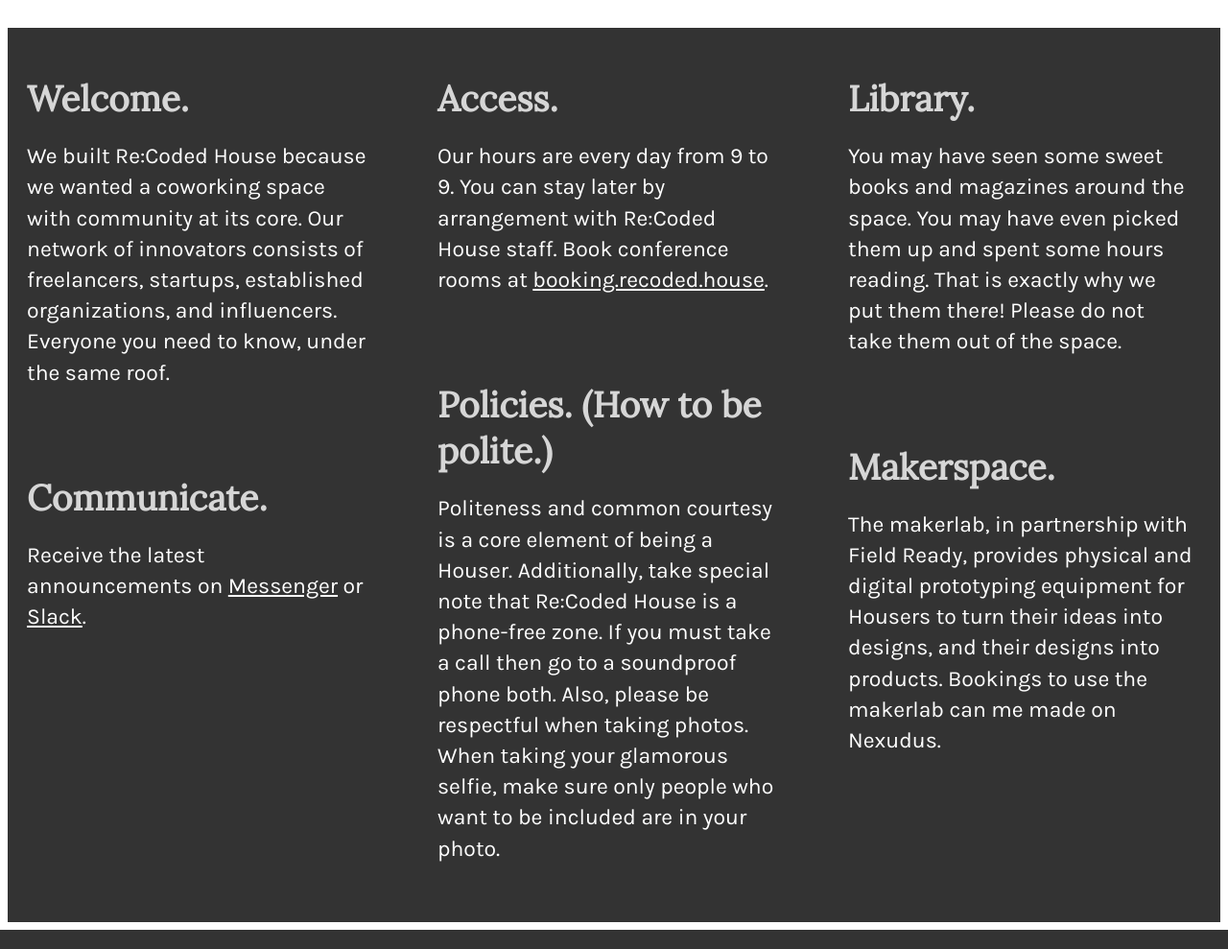
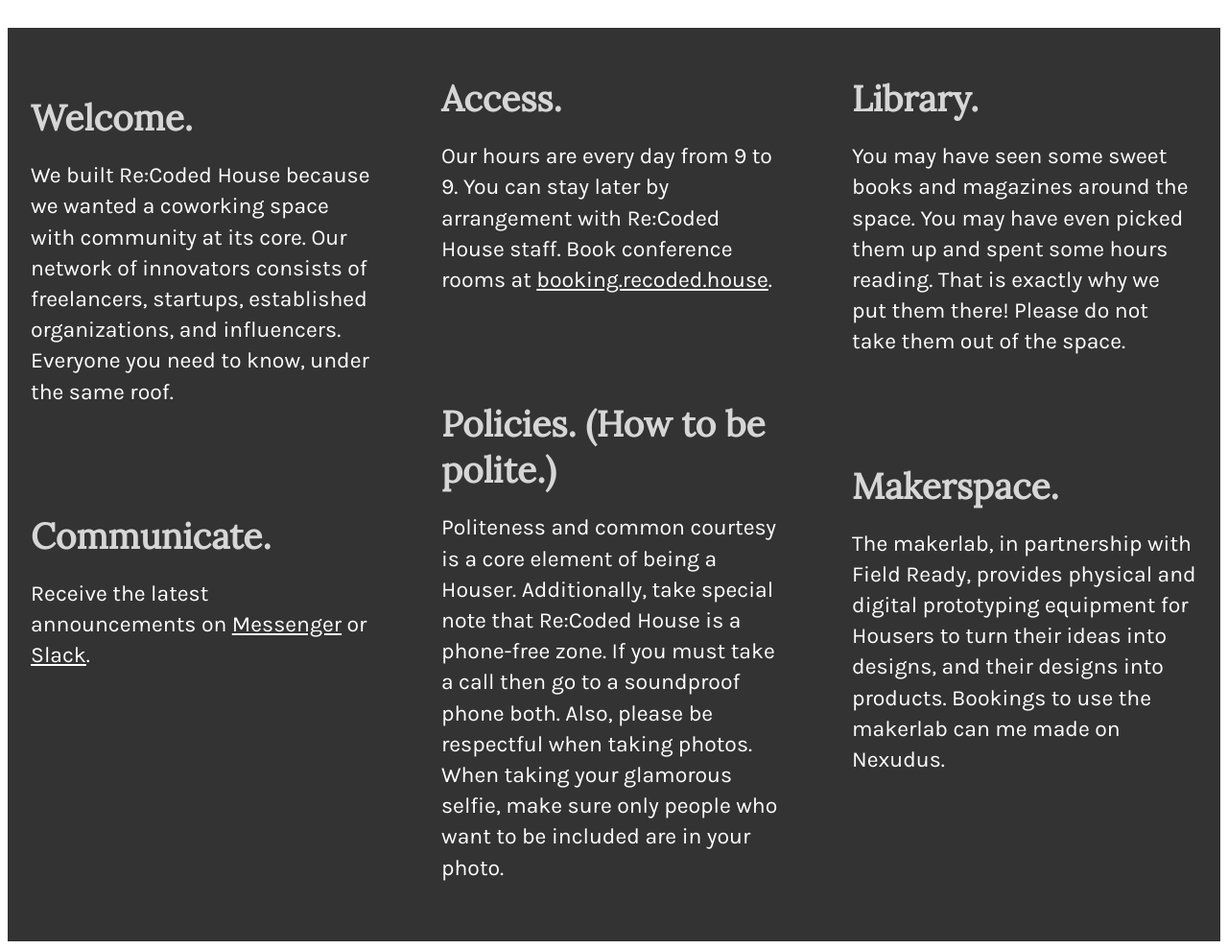
Before and after one commit to ReCoded-Org/welcome.recoded.house, a PHP site: page / in a window 1280 px wide. Shown: the whole page at 96% size. Run offline with PHP 8.4, Linux system fonts and the light colour scheme; some libraries are stand-ins or nearby versions.

Commit message:
Update index.php

```diff
--- a/index.php
+++ b/index.php
@@ -50,6 +50,7 @@ body, a {
 
 .div-content-square {
 	max-width: 400px;
+	margin: 20px auto;
 	page-break-inside: avoid;
 	}
 
```
